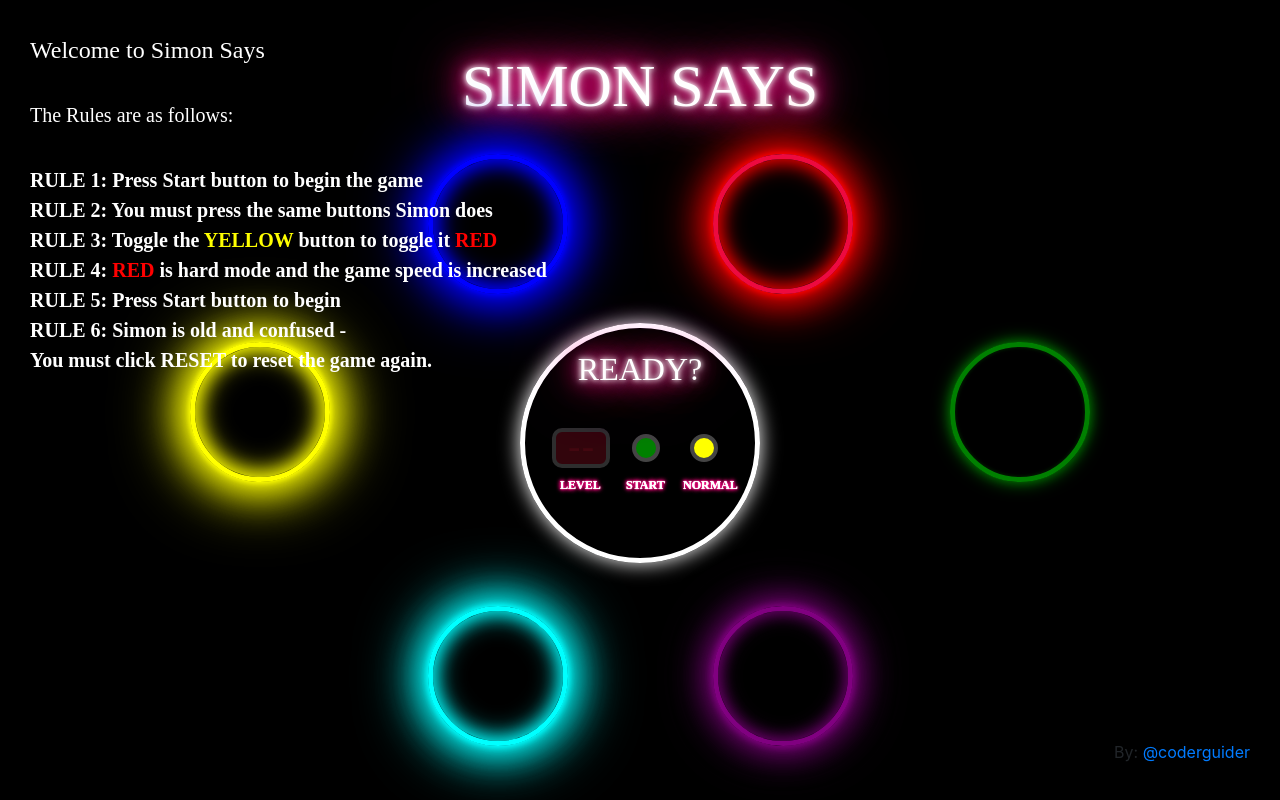
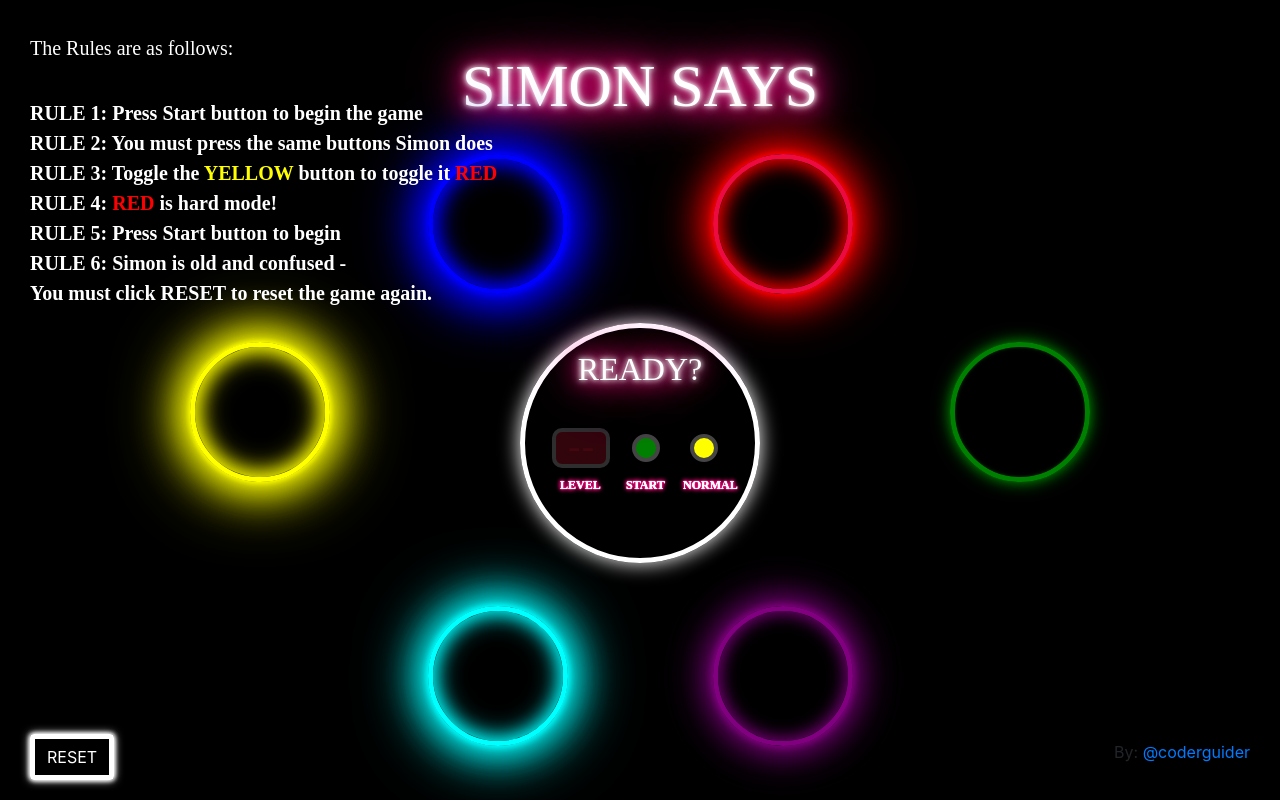
Before and after one commit to Code-Institute-Submissions/Second_Milestone_Project_Simon_Game, a plain HTML site: page main.html in a window 1280 px wide. Drawn offline with nearby package versions, Linux system fonts and the light colour scheme.

Commit message:
added button to reset game + fixed rules wording

```diff
--- a/css/main.css
+++ b/css/main.css
@@ -130,6 +130,15 @@ h2 {
   animation: pulsate-purple 1.4s infinite alternate;
 }
 
+.button {
+  position: fixed;
+  left: 30px;
+  bottom: 20px;
+  color: #fff;
+  background-color: transparent;
+  border: 5px solid white;
+  box-shadow: 0 0 10px white, 0 0 5px white, 0 0 5px white;
+}
 
 /*********Misc**********/
 
@@ -161,7 +170,7 @@ h2 {
 #created {
   position: fixed;
   right: 30px;
-  bottom: 20px
+  bottom: 20px;
 }
 
 .therules {
@@ -212,6 +221,7 @@ h2 {
 .title {
   margin-top: -2px;
 }
+
 .dash {
   color: #430710;
   font-size: 30px;
--- a/main.html
+++ b/main.html
@@ -53,7 +53,13 @@
         <button type="button" id="f" class="btn btn-default btn-circle btn-xl inner-glow"></button>
       </div>
     </div>
+    <div class="row">
+      <div class ="col-lg-4 offset-lg-4 col-md-34offset-md-4 col-sm-4 offset-sm-4">
+        <button type="button" class="btn btn-light button"onClick="window.location.reload()">RESET</button>
+      </div>
+    </div>
   </div>
+
 
   <div id="fail">FAIL <br><span>you didn't do what Simon said.</span></div>
 
@@ -67,16 +73,16 @@
 
   <div class="therules">
     <p>
-    <h4>Welcome to Simon Says</h4><br />
     <h5>The Rules are as follows:</h5><br />
     RULE 1: Press Start button to begin the game<br />
     RULE 2: You must press the same buttons Simon does<br />
     RULE 3: Toggle the <span style="color: yellow">YELLOW</span> button to toggle it <span style="color: #ff0000">RED</span><br />
-    RULE 4: <span style="color: #ff0000">RED</span> is hard mode and the game speed is increased<br />
+    RULE 4: <span style="color: #ff0000">RED</span> is <srtong>hard mode!</srtong><br />
     RULE 5: Press Start button to begin<br />
     RULE 6: Simon is old and confused - <br />You must click RESET to reset the game again.
-    </p>
   </div>
+
+
 
 </body>
 
```
